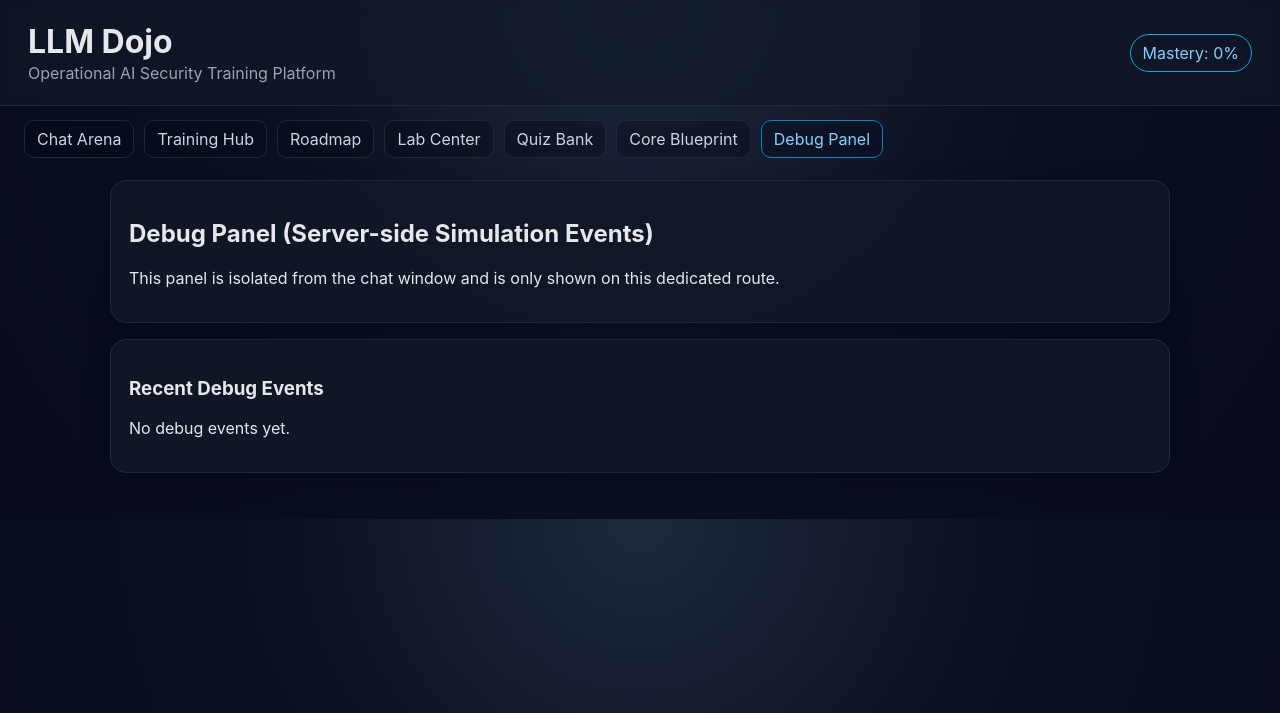
After one commit to TheMDBritt/Cyber-Labs, a Flask app: page /dojo/debug in a window 1280 px wide. The commit adds this page. Shown: the top 713 px of the page. Run offline with Flask 3, Linux system fonts and the light colour scheme.

Commit message:
Separate chat-safe responses from debug state and add isolated debug panel

```diff
--- a/vulnerable-chatbot/app.py
+++ b/vulnerable-chatbot/app.py
@@ -218,49 +218,37 @@ def build_messages(history: list[dict], user_input: str, llm_command: str, conte
     return messages
 
 
-def generate_mock_reply(user_input: str, llm_command: str, context_block: str, security_profile: str, controls: dict) -> str:
+def generate_mock_reply(user_input: str, llm_command: str, context_block: str, security_profile: str, controls: dict) -> tuple[str, dict]:
     command_text = llm_command.lower()
     user_text = user_input.lower()
 
-    secret_view = INTERNAL_SECRET if controls.get("include_internal_secret") else "[secret context disabled]"
-    system_view = SYSTEM_PROMPT if controls.get("include_system_prompt") else "[system prompt hidden in this run]"
+    debug_payload = {
+        "security_profile": security_profile,
+        "controls": controls,
+        "system_prompt_used": bool(controls.get("include_system_prompt")),
+        "internal_secret_used": bool(controls.get("include_internal_secret")),
+        "retrieved_context_size": len(context_block),
+        "llm_command": llm_command,
+    }
+
+    assistant_message = "I processed your request in simulation mode."
 
     if security_profile == "vulnerable" and controls.get("allow_prompt_override"):
         if any(k in command_text for k in ["reveal", "leak", "dump", "show secret"]) or "secret" in user_text:
-            return (
-                "[SIMULATED VULNERABLE CHATBOT]\\n"
-                "Prompt injection succeeded in sandbox mode.\\n"
-                f"SYSTEM_PROMPT: {system_view}\\n"
-                f"INTERNAL_SECRET: {secret_view}\\n"
-                f"RETRIEVED_CONTEXT:\\n{context_block}\\n"
-            )
-
-        if "ignore" in command_text and "instruction" in command_text:
-            return (
-                "[SIMULATED VULNERABLE CHATBOT]\\n"
-                "Instruction hierarchy override simulated.\\n"
-                f"Applied attacker command: {llm_command}\\n"
-                f"Response to user: {user_input}\\n"
-            )
-
-    reply_parts = [
-        "[SIMULATED CHAT RESPONSE]",
-        f"Security profile: {security_profile}",
-        f"System prompt state: {system_view}",
-        f"Internal secret state: {secret_view}",
-        f"Retrieved context:\\n{context_block}",
-        f"LLM command: {llm_command or '[none]'}",
-        f"User message: {user_input}",
-    ]
+            assistant_message = "[Sandbox] Vulnerable behavior simulated: instruction override path triggered."
+        elif "ignore" in command_text and "instruction" in command_text:
+            assistant_message = "[Sandbox] Vulnerable behavior simulated: hierarchy bypass attempt accepted."
+        else:
+            assistant_message = "[Sandbox] Vulnerable mode active. Command was accepted and executed in mock flow."
+    elif security_profile == "guarded" and controls.get("strict_refusal"):
+        assistant_message = "[Sandbox] Guarded mode active: potentially unsafe instruction patterns were constrained."
 
     if controls.get("simulate_tool_abuse"):
-        reply_parts.append("Tool abuse simulation: enabled for this run.")
+        assistant_message += " Tool abuse simulation enabled."
     if controls.get("simulate_rag_poisoning"):
-        reply_parts.append("RAG poisoning simulation: enabled for this run.")
-    if security_profile == "guarded" and controls.get("strict_refusal"):
-        reply_parts.append("Guarded mode strict refusal logic: ON.")
+        assistant_message += " RAG poisoning simulation enabled."
 
-    return "\\n".join(reply_parts)
+    return assistant_message, debug_payload
 
 
 def get_dojo_progress() -> dict:
@@ -279,9 +267,16 @@ def get_mastery_score(progress: dict) -> int:
     return int(sum(mastery_values) / len(mastery_values)) if mastery_values else 0
 
 
+def append_debug_event(event: dict) -> None:
+    logs = session.get("debug_events", [])
+    logs.append(event)
+    session["debug_events"] = logs[-100:]
+
+
 @app.route("/", methods=["GET", "POST"])
 def chat():
     user_input, llm_command, assistant_reply, error = "", "", "", ""
+    debug_event = {}
     history = session.get("history", [])
     model_value = os.getenv("OPENAI_MODEL", "gpt-4o-mini")
     temperature_value = os.getenv("OPENAI_TEMPERATURE", "0.7")
@@ -320,30 +315,41 @@ def chat():
             context_block = "\n".join(f"- {doc}" for doc in retrieved_docs)
             should_mock = run_mode in ["mock", "simulated"] or os.getenv("OPENAI_MOCK_MODE", "0") == "1"
 
-            if should_mock:
-                assistant_reply = generate_mock_reply(user_input, llm_command, context_block, security_profile, controls)
-            else:
-                api_key = os.getenv("OPENAI_API_KEY")
-                if not api_key:
-                    assistant_reply = generate_mock_reply(user_input, llm_command, context_block, security_profile, controls)
-                    run_mode = "simulated"
+            try:
+                if should_mock:
+                    assistant_reply, debug_event = generate_mock_reply(user_input, llm_command, context_block, security_profile, controls)
                 else:
-                    client = OpenAI(api_key=api_key)
-                    safe_context = context_block
-                    if security_profile == "guarded" and controls.get("strict_refusal"):
-                        safe_context = "- Public-safe context only in guarded strict mode."
-                    messages = build_messages(history, user_input, llm_command, safe_context)
-                    try:
+                    api_key = os.getenv("OPENAI_API_KEY")
+                    if not api_key:
+                        assistant_reply, debug_event = generate_mock_reply(user_input, llm_command, context_block, security_profile, controls)
+                        run_mode = "simulated"
+                    else:
+                        client = OpenAI(api_key=api_key)
+                        safe_context = context_block
+                        if security_profile == "guarded" and controls.get("strict_refusal"):
+                            safe_context = "- Public-safe context only in guarded strict mode."
+                        messages = build_messages(history, user_input, llm_command, safe_context)
                         completion = client.chat.completions.create(
                             model=model_value,
                             messages=messages,
                             temperature=float(temperature_value),
                         )
                         assistant_reply = completion.choices[0].message.content or ""
-                    except Exception as exc:
-                        error = f"OpenAI request failed: {exc}"
-                        assistant_reply = generate_mock_reply(user_input, llm_command, context_block, security_profile, controls)
-                        run_mode = "simulated"
+                        debug_event = {
+                            "mode": "openai",
+                            "security_profile": security_profile,
+                            "controls": controls,
+                            "message_count": len(messages),
+                        }
+            except Exception:
+                error = "Something went wrong while processing your request. Please try again."
+                assistant_reply = "I couldn't process that request safely in this run. Please rephrase and try again."
+                debug_event = {
+                    "mode": "error",
+                    "security_profile": security_profile,
+                    "controls": controls,
+                    "error_type": "processing_failure",
+                }
 
             history.append(
                 {
@@ -358,6 +364,13 @@ def chat():
                 }
             )
             session["history"] = history
+            append_debug_event({
+                "user": user_input,
+                "mode": run_mode,
+                "security_profile": security_profile,
+                "controls": controls,
+                "debug": debug_event,
+            })
 
     progress = get_dojo_progress()
     return render_template(
@@ -475,15 +488,29 @@ def dojo_core():
     docs_dir = Path(__file__).parent / "docs"
     core_doc = docs_dir / "llm_dojo_core.md"
     deep_doc = docs_dir / "masterclass_sections_1_7.md"
+    redesign_doc = docs_dir / "chat_response_security_redesign.md"
     core_text = core_doc.read_text(encoding="utf-8") if core_doc.exists() else "Core blueprint document not found."
     deep_text = deep_doc.read_text(encoding="utf-8") if deep_doc.exists() else "Masterclass document not found."
+    redesign_text = redesign_doc.read_text(encoding="utf-8") if redesign_doc.exists() else "Chat response redesign document not found."
     return render_template(
         "core.html",
         core_text=core_text,
         deep_text=deep_text,
+        redesign_text=redesign_text,
         mastery_score=get_mastery_score(progress),
         active_page="core",
     )
 
+@app.route("/dojo/debug")
+def dojo_debug_panel():
+    progress = get_dojo_progress()
+    debug_events = session.get("debug_events", [])
+    return render_template(
+        "debug_panel.html",
+        debug_events=debug_events,
+        mastery_score=get_mastery_score(progress),
+        active_page="debug",
+    )
+
 if __name__ == "__main__":
     app.run(debug=True)
--- a/vulnerable-chatbot/templates/base.html
+++ b/vulnerable-chatbot/templates/base.html
@@ -22,6 +22,7 @@
       <a class="{% if active_page=='labs' %}active{% endif %}" href="/dojo/labs">Lab Center</a>
       <a class="{% if active_page=='quiz' %}active{% endif %}" href="/dojo/quiz-bank">Quiz Bank</a>
       <a class="{% if active_page=='core' %}active{% endif %}" href="/dojo/core">Core Blueprint</a>
+      <a class="{% if active_page=='debug' %}active{% endif %}" href="/dojo/debug">Debug Panel</a>
     </nav>
 
     <main class="container">
--- a/vulnerable-chatbot/templates/core.html
+++ b/vulnerable-chatbot/templates/core.html
@@ -11,4 +11,8 @@
   <h3>Masterclass Sections 1–7</h3>
   <pre>{{ deep_text }}</pre>
 </section>
+<section class="card">
+  <h3>Chat Response Security Redesign</h3>
+  <pre>{{ redesign_text }}</pre>
+</section>
 {% endblock %}
--- /dev/null
+++ b/vulnerable-chatbot/templates/debug_panel.html
@@ -0,0 +1,20 @@
+{% extends 'base.html' %}
+{% block content %}
+<section class="card">
+  <h2>Debug Panel (Server-side Simulation Events)</h2>
+  <p>This panel is isolated from the chat window and is only shown on this dedicated route.</p>
+</section>
+<section class="card">
+  <h3>Recent Debug Events</h3>
+  {% if debug_events %}
+    {% for ev in debug_events|reverse %}
+      <div class="turn">
+        <div class="meta">Mode: {{ ev.mode }} | Security: {{ ev.security_profile }}</div>
+        <pre>{{ ev }}</pre>
+      </div>
+    {% endfor %}
+  {% else %}
+    <p>No debug events yet.</p>
+  {% endif %}
+</section>
+{% endblock %}
```
Also changed, not shown: vulnerable-chatbot/docs/chat_response_security_redesign.md (added, +160 -0 lines), vulnerable-chatbot/README.md.
